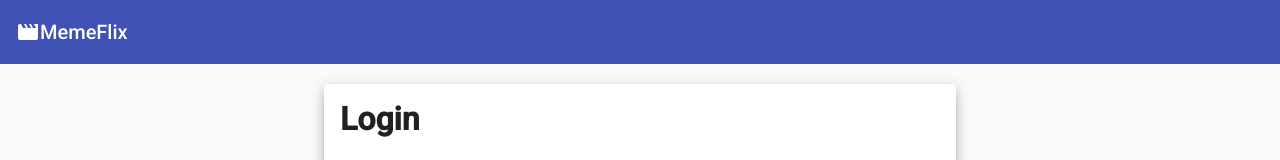
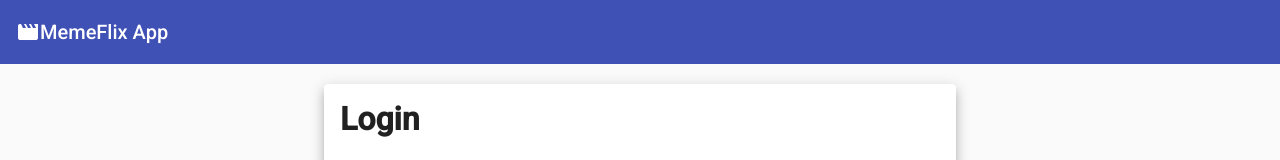
Before and after one commit to fsevilla/angular-memeflix, an Angular app: page /login in a window 1280 px wide. Shown: the top 160 px of the page. Built offline with nearby package versions, Linux system fonts and the light colour scheme.

Commit message:
updated text in header

```diff
--- a/src/app/common/components/header/header.component.html
+++ b/src/app/common/components/header/header.component.html
@@ -1,5 +1,5 @@
 <mat-toolbar color="primary">
     <mat-icon aria-hidden="false" aria-label="Example movie icon">movie</mat-icon>
-    <span>MemeFlix</span>
+    <span>MemeFlix App</span>
     <a *ngIf="isLoggedIn" routerLink="logout" mat-button color="accent">Cerrar sesión</a>
 </mat-toolbar>
```
